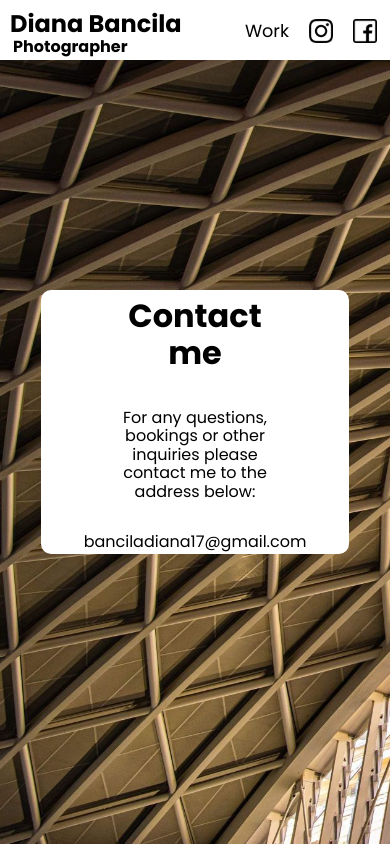
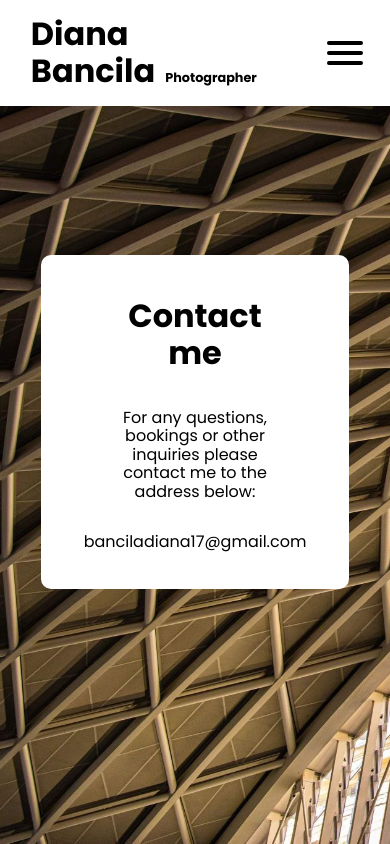
Before and after one commit to TeodorIR/Patrick-Star, a plain HTML site: page contact.html in a window 390 px wide. Drawn offline with Linux system fonts and the light colour scheme.

Commit message:
finished contact page

```diff
--- a/contact.html
+++ b/contact.html
@@ -15,14 +15,28 @@
         <div class="left">Diana Bancila<span class="photographer">Photographer</span></div>
         <nav class="right">
             <a href="index.html">Work</a>
-            <a href="https://www.instagram.com/dianabancila_photo?igsh=cm9leWI5M3g0YnK0" class="insta">
+            <a href="https://www.instagram.com/dianabancila_photo?igsh=cm9leWI5M3g0YnK0">
                 <img src="images/insta_icon.png" alt="">
             </a>
-            <a href="https://www.facebook.com/bancila.diana.3" class="facebook">
+            <a href="https://www.facebook.com/bancila.diana.3">
                 <img src="images/facebook.png" alt="">
             </a>
         </nav>
+        <div class="hamburger">
+            <div class="bar1"></div>
+            <div class="bar2"></div>
+            <div class="bar3"></div>
+        </div>
     </header>
+    <nav class="mobileNav">
+        <a href="index.html">Work</a>
+        <a href="https://www.instagram.com/dianabancila_photo?igsh=cm9leWI5M3g0YnK0">
+            <img src="images/insta_icon.png" alt="">
+        </a>
+        <a href="https://www.facebook.com/bancila.diana.3">
+            <img src="images/facebook.png" alt="">
+        </a>
+    </nav>
     <div class="contact">
         <h1>Contact me</h1>
         <p>For any questions, bookings or other inquiries please contact me to the address below:</p>
--- a/css/contact.css
+++ b/css/contact.css
@@ -1,4 +1,5 @@
 body {
+    font-family: "Poppins", sans-serif;
     background-image: url('../images/texture.jpg');
     background-size: cover;
     background-repeat: no-repeat;
@@ -7,56 +8,172 @@ body {
     justify-content: center;
     align-items: center;
     position: relative;
-    font-family: "Poppins", sans-serif;
+  }
+
+  header.navbar {
+    margin: 0;
   }
 
   .navbar {
+    display: flex;
+    justify-content: space-between;
+    padding: 64px 0;
     background-color: #fff;
-    width: 100%;
-    height: 60px;
     position: absolute;
     top: 0;
+    width: 100vw;
   }
 
-.left {
-    position: absolute;
+  .photographer {
+  font-size: 0.8rem;
+  padding-left: 10px;
+  }
+
+  .navbar .left {
+    font-size: 32px;
+    font-weight: bold;
+    margin-left: 2%;
+  }
+
+  .navbar .right {
+    width: 400px;
+    display: flex;
+    justify-content:flex-end;
+    align-items: center;
+    margin-right: 2%;
+  }
+  .navbar .right a {
+    text-decoration: none;
+    color: black;
+    margin-left: 80px;
+  }
+  .navbar .right a:hover {
+    text-decoration: underline;
+  }
+
+  .navbar .right img {
+    width: 24px;
+    height: 24px;
+  }
+
+  .bar1, .bar2, .bar3 {
+    background-color: black;
+    height: 4px;
+    width: 36px;
+    margin: 3px;
+    border-radius: 10px;
+  }
+
+  .navbar .hamburger {
+    display: none;
+  }
+
+  .navbar .hamburger:hover {
+    cursor: pointer;
+  }
+
+  .mobileNav {
+    width: 80px;
+    height: 100vh;
+    background-color: #fff;
+    display: flex;
+    flex-direction: column;
+    justify-content: center;
+    align-items: center;
+    position: fixed;
+    z-index: 2;
+    top: 0;
+    right: -160px;
+    padding: 16px;
+    transition: transform 0.4s;
+  }
+
+  .mobileNav img {
+    width: 24px;
+    height: 24px;
+  }
+
+  .openDrawer {
+    transform: translateX(-160px);
+  }
+
+  .mobileNav a {
+    text-decoration: none;
+    color: black;
+    margin: 16px 0;
+  }
+
+  @media only screen and (max-width: 1100px) {
+    .navbar {
+        margin: 0 2% 0 2%;
+    }
+  }
+
+  @media only screen and (max-width: 768px) {
+    .navbar {
+      padding: 16px 24px;
+      box-sizing: border-box;
+      position: fixed;
       top: 0;
       left: 0;
-    margin: 10px 10px;
-    font-size: 2rem;
-    font-weight: bold;
+      z-index: 3;
+      background-color: white;
+      width: 100%;
+      margin-left: 1%;
+    }
+    .navbar .right {
+      display: none;
+    }
+    .navbar .hamburger {
+      display: flex;
+      flex-direction: column;
+      justify-content: center;
+      align-items: center;
+    }
   }
 
-span {
-    margin-left: 10px;
-    font-size: 1rem;
+  .animateBar1 {
+    animation: flipBar1 0.5s;
+    animation-fill-mode: forwards;
   }
 
-.right {
-    position: absolute;
-    top: 0;
-    right: 0;
-    margin: 14px 10px;
-    display: flex;
-    align-items: center;
-    justify-content: center;
-    width: auto;
-    font-weight: 400;
+  .animateBar2 {
+    animation: fadeBar2 0.5s;
+    animation-fill-mode: forwards;
   }
 
-a {
-    text-decoration: none;
-    margin: 0 20px;
-    font-size: 1.1rem;
-    color: black;
+  .animateBar3 {
+    animation: flipBar3 0.5s;
+    animation-fill-mode: forwards;
   }
 
-.insta, .facebook {
-    padding-top: 5px;
+  @keyframes flipBar1 {
+    from {
+      transform: rotate(0);
+    }
+    to {
+      transform: rotate(45deg) translate(4px, 10px);
+    }
   }
 
-img {
-    width: 24px;
+  @keyframes fadeBar2 {
+    from {
+      transform: scaleX(1);
+      opacity: 1;
+    }
+    to {
+      transform: scaleX(0);
+      opacity: 0;
+    }
+  }
+
+  @keyframes flipBar3 {
+    from {
+      transform: rotate(0);
+    }
+    to {
+      transform: rotate(-45deg) translate(4px, -10px);
+    }
   }
 
   .contact {
@@ -84,38 +201,11 @@ img {
         width: 250px;
         height: 200px;
     }
-    .left {
-        display: flex;
-        flex-direction: column;
-        margin-top: 15px;
-        font-size: 1.5rem;
-        margin-left: 10px;
-        margin-top: 7px;
-    }
 }
 
 @media only screen and (max-width: 420px) {
     .contact {
         width: 180px;
-        height: 200px;
+        height: 270px;
     }
 }
-
-@media only screen and (max-width: 700px) {
-    .left {
-        margin-top: 10px;
-    }
-
-    span {
-        margin-left: 3px;
-    }
-}
-
-@media only screen and (max-width: 510px) {
-    a {
-        margin: 0 10px
-    }
-    .right {
-        margin-right: 3px;
-    }
-}
```
Also changed, not shown: 1 other file. Lines whose indentation alone changed are shown as unchanged.
